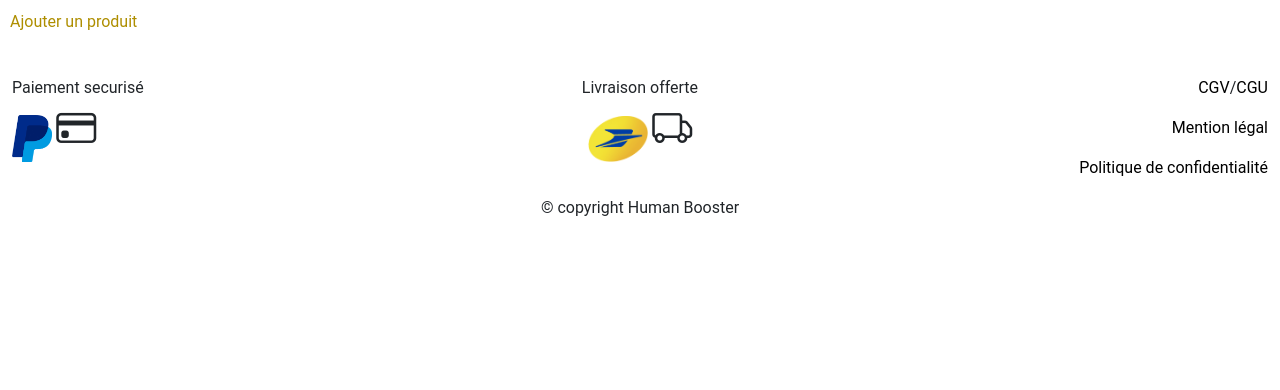
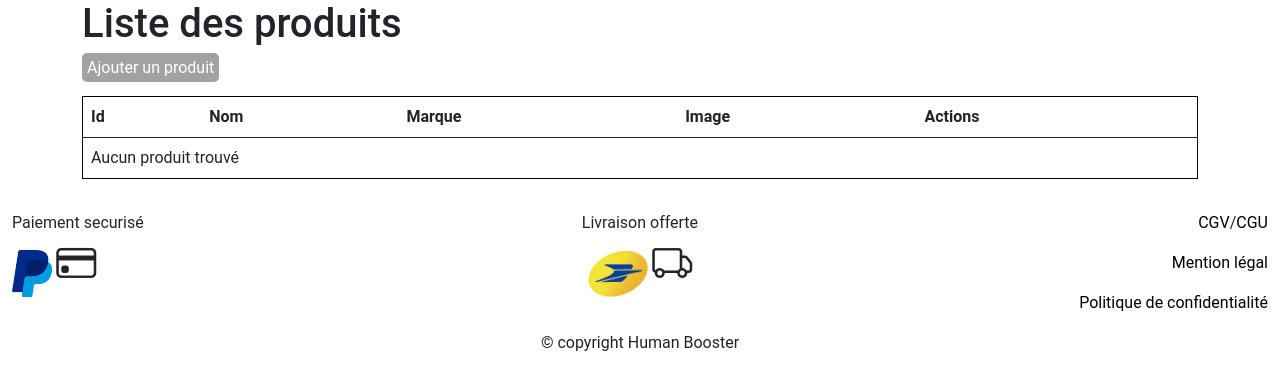
Before and after one commit to JasonLauret/Lanimalerie_Symfony, a Symfony app: template templates/product/allProductAdmin.html.twig in a window 1280 px wide. Shown: the part 278-668 px from the top of the page. Run offline with Twig, Linux system fonts and the light colour scheme; the template is opened without the code that fills it, so the values that code supplies are empty; some libraries are stand-ins or nearby versions.

Commit message:
Affichage de la categorie, Modif affichage crud (product, brand)

```diff
--- a/note_A_Lire_Avant_Intervention.txt
+++ b/note_A_Lire_Avant_Intervention.txt
@@ -2,11 +2,14 @@
 -Réparer la navbar (fait)
 -Modifier couleur d'écriture du formulaire inscription et login (fait)
 
+-Faire le menu deroulant pour bouton mon compte et me deconnecter (fait)
 -Modifier la redirection lors de la connexion après confirmation du mail
--Faire le menu deroulant pour bouton mon compte et me deconnecter
 -Faire affichage des produits phares
 -Echanger le formulaire de contact page d'accueil
 
 16/07/2021
 -CRUD pour gerer les users dans la partie Admin (fait)
 -Organiser les redirections des routes coté Admin (Pas terminer)
+
+21/07/2021
+-Dans le header organiser bouton mon compte et panier quand on est connecter
--- a/public/css/style.css
+++ b/public/css/style.css
@@ -425,58 +425,40 @@ input[type='radio']:checked:before {
     margin-left: 10px;
 }
 
-/*________Menu déroulant_________*/
-/*
-a {
-    text-decoration: none;
+/*____Autre page____*/
+
+.lien {
+    margin-right: 2rem;
+    padding: 5px;
+    border-radius: 5px;
+    background-color: rgb(162, 162, 162);
+    color: rgb(255, 255, 255);
 }
 
-.wrapper {
-    margin: 0 auto;
-    width: 1000px;
+.lien:hover {
+    color: rgb(162, 162, 162);
+    background-color: rgb(255, 255, 255);
 }
 
-
-.header li{
-    display: inline-block;
-    vertical-align: top;
-    position: relative;
-    z-index: 1;
+.structure {
+    border: 1px solid rgb(56, 56, 56);
+    padding: 5px;
 }
 
-.header li a{
-    display: block;
-    padding: 20px;
-    color: tomato;
+.lien_2 {
+    margin: 10px;
+    border: none;
+    padding: 5px;
+    border-radius: 5px;
+    background-color: rgb(162, 162, 162);
+    color: rgb(255, 255, 255);
 }
 
-.header li:hover a{
-    background-color: cadetblue;
-    color: rgb(255, 2, 2);
+.lien_2:hover {
+    color: rgb(162, 162, 162);
+    background-color: rgb(255, 255, 255);
 }
 
-.header li:hover .sub_menu{
-    display: block;
+.table {
+    border: 1px solid black;
 }
-
-.sub_menu {
-    display: none;
-    position: absolute;
-    background-color: cadetblue;
-    width: 200px;
-}
-
-.sub_menu li {
-    display: block;
-}
-
-.sub_menu li a{
-    color: white;
-}
-
-.sub_menu li:hover a {
-    background-color: white;
-    color: cadetblue;
-}
-*/
-/*________Menu déroulant2_________*/
--- a/templates/brand/_delete_form.html.twig
+++ b/templates/brand/_delete_form.html.twig
@@ -1,4 +1,4 @@
 <form method="post" action="{{ path('brand_delete', {'id': brand.id}) }}" onsubmit="return confirm('Are you sure you want to delete this item?');">
     <input type="hidden" name="_token" value="{{ csrf_token('delete' ~ brand.id) }}">
-    <button class="btn">Supprimer</button>
+    <button class="lien">Supprimer</button>
 </form>
--- a/templates/content/include/header.html.twig
+++ b/templates/content/include/header.html.twig
@@ -10,12 +10,11 @@
                 </div>
 
                 {% if app.user %}
-                <div class="ms-sm-5">
-                    <div class="d-lg-flex">
-                        <div class="text-end mt-2">
+                <div class="col-12 d-flex justify-content-between col-md-6 justify-content-md-end">
+                    <div class="text-end mt-2 d-none d-md-block">
                         Bonjour {{ app.user.firstName }}
                     </div>
-                        <div class="d-flex justify-content-sm-around">
+                    <div class="d-flex">
                         <div>
                             <a href=""><button class="menu fs-5 ms-5 m-0"><i class="pe-2 bi bi-basket2"></i>Panier</button></a>
                         </div>
@@ -28,6 +27,9 @@
                         </div>
                     </div>
                 </div>
+                <div class="col-12 d-block d-md-none">
+                    Bonjour {{ app.user.firstName }}
+                </div>
                 {% else %}
                 <!--______Mon compte, mon panier______-->
                 <div class="login col-12 col-md-6 d-flex justify-content-between justify-content-md-end">
@@ -35,7 +37,6 @@
                     <a {% if app.user %}href=""{% else %}href="{{ path('app_login') }}"{% endif %}>
                         <button class="fs-5 ms-2 m-0"><i class="pe-2 bi bi-basket2"></i>Panier</button>
                     </a>
-                    </div>
                 </div>
                 {% endif %}
             </div>
--- a/templates/product/allProductAdmin.html.twig
+++ b/templates/product/allProductAdmin.html.twig
@@ -3,29 +3,46 @@
 {% block title %}Liste des produit{% endblock %}
 
 {% block body %}
-    <a href="{{ path('add_productAdmin') }}"><button class="bouton">Ajouter un produit</button></a>
 
-    <section class="container pt-3">
-        <div class="row">
-        {% for product in products %}
-        <div class="col-12 col-md-4 col-lg-3 g-1">
-            <a href="{{ path('display_product', {'id':product.id}) }}" class="text-decoration-none ">
-                <div class="border border-dark rounded-3 text-center">
-                    <div>
-                        <img class="rounded-pill w-75 h-75" src="{{ product.picture }}" alt="">
-                    </div>
-                    <div>
-                        <h1 class="fs-2 fw-bold">{{ product.name }}</h1>
-                        <p>{{ product.price }}</p>
-                    </div>
-                    <div>
-                        <a href="{{ path('delete_product', {'id':product.id}) }}"><button class="bouton">Supprimer</button></a>
-                        <a href="{{ path('update_product', {'id':product.id}) }}) }}"><button class="bouton">Modifier</button></a>
-                    </div>
-                </div>
-            </a>
-        </div>
-        {% endfor %}
-        </div>
+    <section class="container">
+        <h1>Liste des produits</h1>
+        <a  class="lien" href="{{ path('add_productAdmin') }}">Ajouter un produit</a>
+        <table class="table mt-3">
+            <thead>
+                <tr>
+                    <th>Id</th>
+                    <th>Nom</th>
+                    <th>Marque</th>
+                    <th>Image</th>
+                    <th>Actions</th>
+                </tr>
+            </thead>
+            <tbody>
+            {% for product in products %}
+                <tr class="structure">
+                    <td>{{ product.id }}</td>
+                    <td>{{ product.name }}</td>
+
+                    <td>
+                        {% if product.brand.name %}
+                            {{ product.brand.name }}
+                        {% endif %}
+                    </td>
+
+                    <td><img src="{{ asset('upload/' ~ product.picture) }}" alt="{{ product.name }}" style="height:100px; width:auto"></td>
+                    <td>
+                        <a class="lien" href="{{ path('display_productAdmin', {'id':product.id}) }}">Détail</a>
+                        <a class="lien" href="{{ path('update_product', {'id':product.id}) }}) }}">Modifier</a>
+                        <a class="lien" href="{{ path('delete_product', {'id':product.id}) }}">Supprimer</a>
+                    </td>
+                </tr>
+
+            {% else %}
+                <tr>
+                    <td colspan="6">Aucun produit trouvé</td>
+                </tr>
+            {% endfor %}
+            </tbody>
+        </table>
     </section>
 {% endblock body %}
--- a/templates/product/displayProduct.html.twig
+++ b/templates/product/displayProduct.html.twig
@@ -17,5 +17,4 @@
             </div>
         </div>
     </div>
-    <a href="{{ path('all_product') }}">Retour</a>
 {% endblock %}
```
Also changed, not shown: src/Controller/ProductController.php (+69 -8 lines), src/Form/AddProductType.php (+21 -0 lines), templates/brand/edit.html.twig (+11 -5 lines), templates/brand/index.html.twig (+8 -12 lines), templates/brand/show.html.twig (+10 -6 lines), templates/product/addProduct.html.twig (+8 -2 lines), templates/product/allProduct.html copy.twig (deleted, +0 -42 lines), templates/product/displayProductAdmin.html.twig (added, +53 -0 lines), public/upload/croquette-chien1-60f8330b1ebda.jpg (added), public/upload/croquette-chien2-60f833ab59de5.jpg (added), public/upload/croquette-chien3-60f833377e7a6.jpg (added). Lines whose indentation alone changed are shown as unchanged.
